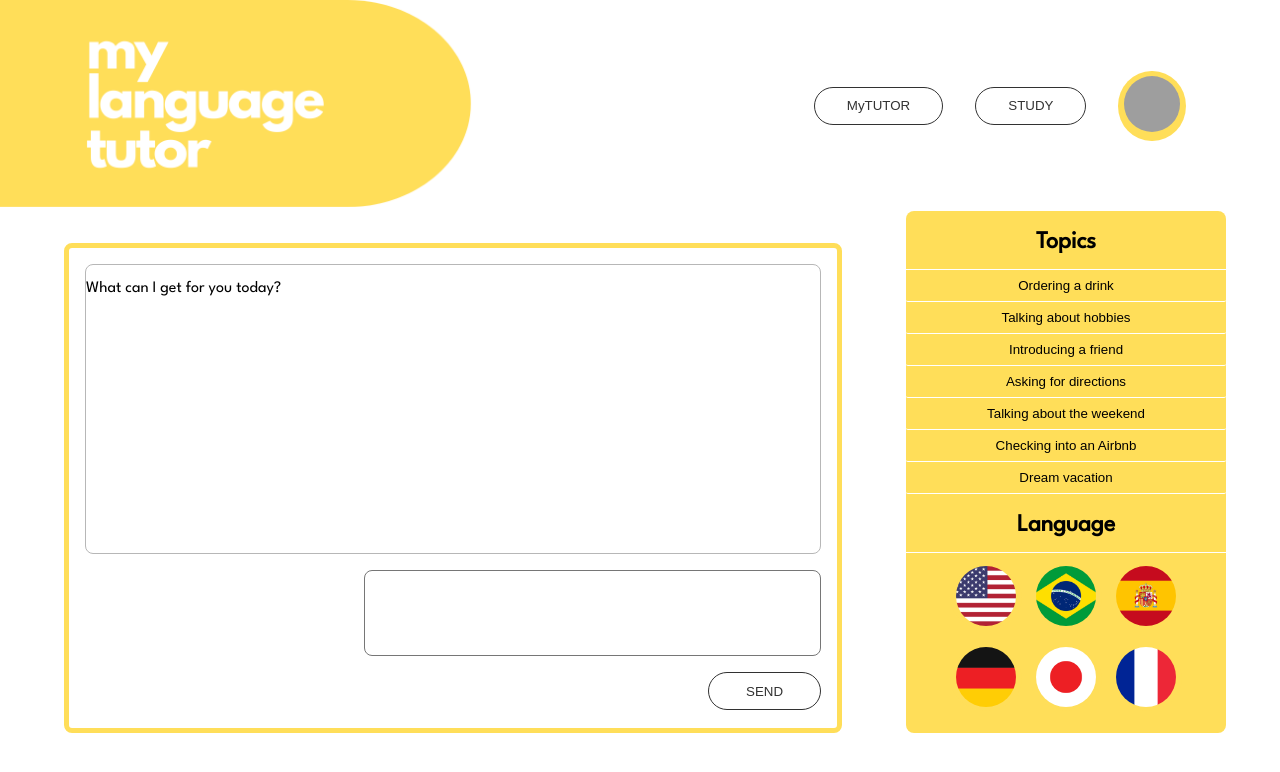
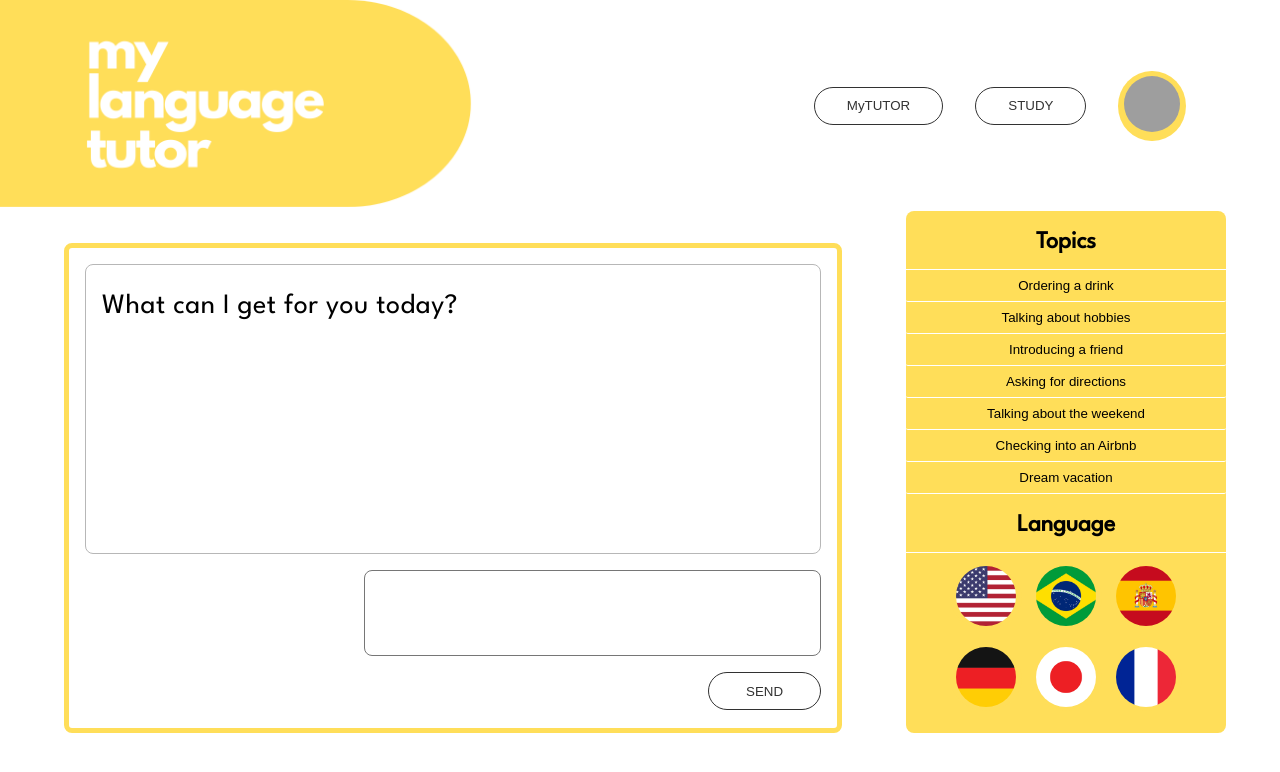
Before and after one commit to austinwisdom/austin-wisdom-my-language-tutor, a React (Create React App) app in the folder client/: page /my-tutor in a window 1280 px wide. Shown: the top 772 px of the page. Built offline with nearby package versions, Linux system fonts and the light colour scheme; grey boxes are pictures that could not be loaded; the HTML template or start-up script is replaced by a standard one.

Commit message:
Styled conversation text lines.

```diff
--- a/client/src/pages/MyTutorPage/MyTutorPage.js
+++ b/client/src/pages/MyTutorPage/MyTutorPage.js
@@ -77,7 +77,7 @@ const MyTutorPage = () => {
         <main className="page__container">
             <section className="page__container--tutor">
                 <div className="page__container--conversation">
-                    <p className="conversation">{aiGreeting[topic]}</p>
+                    <p className="conversation__phrase conversation__phrase--ai">{aiGreeting[topic]}</p>
                     {/* map rest of convo here */}
                 </div>
                 <form className="form" onSubmit={onSubmit}>
--- a/client/src/pages/MyTutorPage/MyTutorPage.scss
+++ b/client/src/pages/MyTutorPage/MyTutorPage.scss
@@ -136,3 +136,24 @@
         }
     }
 }
+
+.conversation {
+
+    &__phrase {
+        letter-spacing: .5px;
+        font-size: 1.75rem;
+        max-width: 60%;
+
+        &--ai {
+            text-align: left;
+            margin-left: 1rem;
+            margin-right: 40%;
+        }
+
+        &--user {
+            text-align: right;
+            margin-left: 40%;
+            margin-right: 1rem;
+        }
+    }
+}
```
